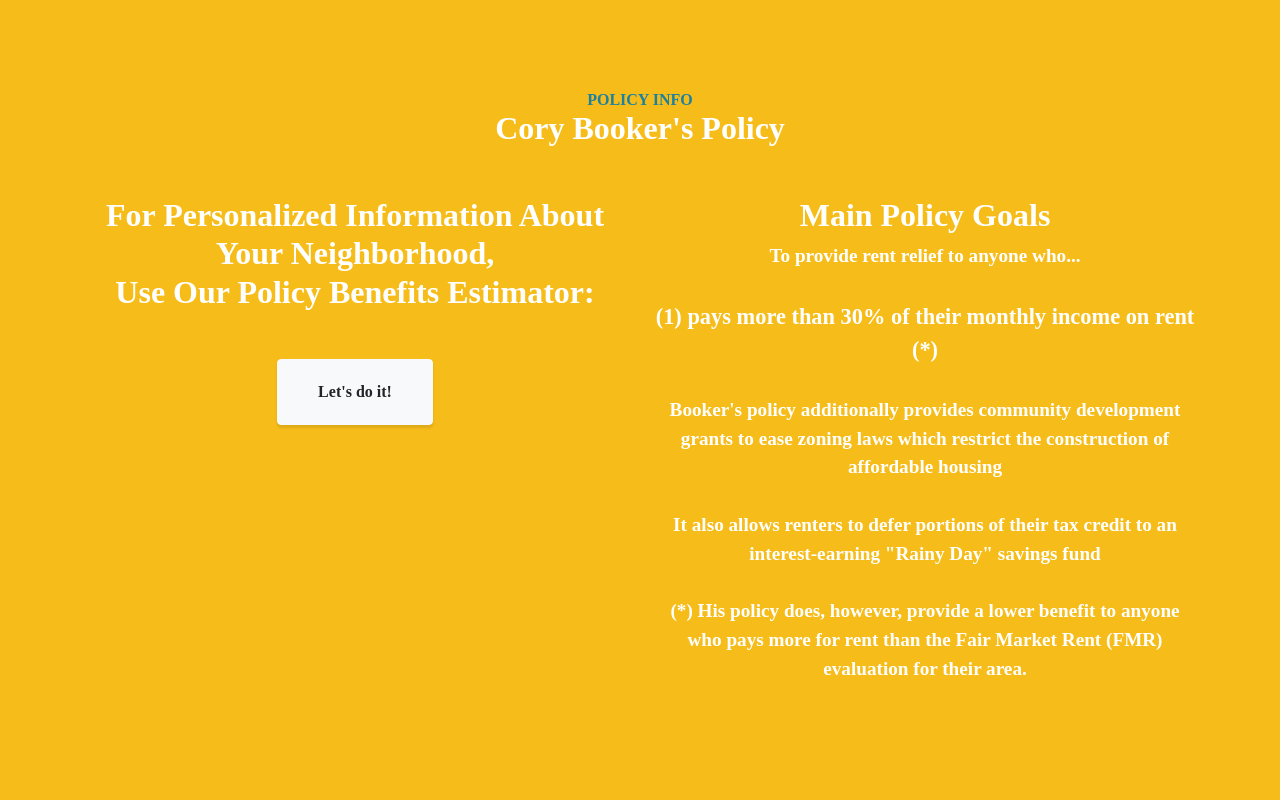
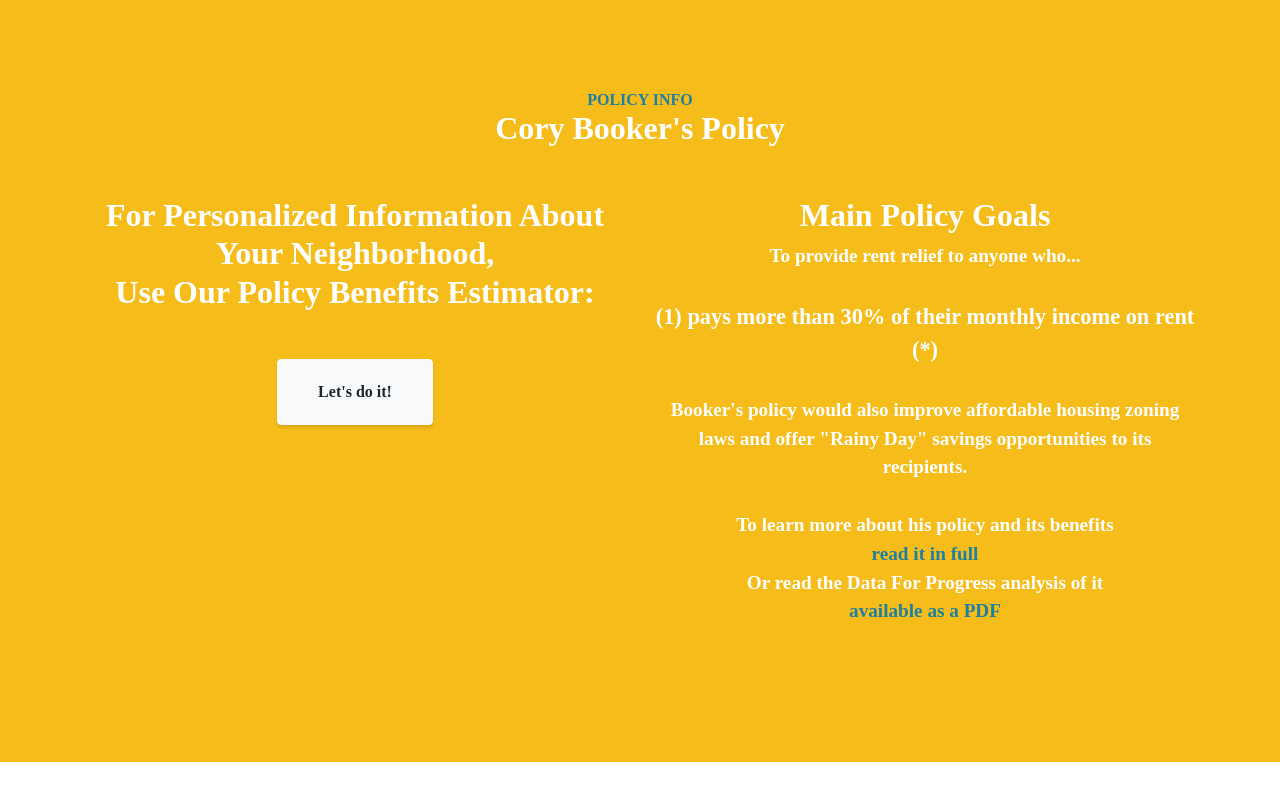
Before and after one commit to aaj3f/housing-policy-react, a React (Create React App) app: page /policies/booker in a window 1280 px wide. Shown: the part 981-1781 px from the top of the page. After the commit the page ends 1743 px from the top, so only its background shows below. Built offline with nearby package versions, Linux system fonts and the light colour scheme.

Commit message:
abridge Summary component content

```diff
--- a/src/components/bookerSummary.js
+++ b/src/components/bookerSummary.js
@@ -6,7 +6,7 @@ class BookerSummary extends Component {
     return(
       <React.Fragment>
         <h2>Main Policy Goals</h2>
-        <p className="text-center text-justify">To provide rent relief to anyone who...<br/><br/><span style={{ fontSize: "1.4rem" }}>(1) pays more than 30% of their monthly income on rent (*)</span><br/><br/>Booker's policy additionally provides community development grants to ease zoning laws which restrict the construction of affordable housing<br/><br/>It also allows renters to defer portions of their tax credit to an interest-earning "Rainy Day" savings fund<br/><br/>(*) His policy does, however, provide a lower benefit to anyone who pays more for rent than the Fair Market Rent (FMR) evaluation for their area.</p>
+        <p className="text-center text-justify">To provide rent relief to anyone who...<br/><br/><span style={{ fontSize: "1.4rem" }}>(1) pays more than 30% of their monthly income on rent (*)</span><br/><br/>Booker's policy would also improve affordable housing zoning laws and offer "Rainy Day" savings opportunities to its recipients.<br/><br/>To learn more about his policy and its benefits<br/><a href="https://www.congress.gov/bill/115th-congress/senate-bill/3342/text" target="_blank">read it in full</a><br/>Or read the Data For Progress analysis of it<br/><a href="http://filesforprogress.org/memos/housing/Booker_DFP_memo.pdf" target="_blank">available as a PDF</a></p>
       </React.Fragment>
     )
   }
--- a/src/components/harrisSummary.js
+++ b/src/components/harrisSummary.js
@@ -6,7 +6,7 @@ class HarrisSummary extends Component {
     return(
       <React.Fragment>
         <h2>Main Policy Goals</h2>
-        <p className="text-center text-justify">To provide rent relief to anyone who...<br/><br/><span style={{ fontSize: "1.4rem" }}>(1) makes less than $100k/year (or $125k in expensive metro areas)<br/>(2) pays more than 30% of their monthly income on rent</span><br/><br/>Her tax credit is more generous to those earning less money<br/><br/>It also applies to renters living in government-subsidized housing<br/><br/>It does not, however, apply to anyone paying more than 150% the evaluated Fair Market Rent (FMR) for the area.</p>
+        <p className="text-center text-justify">To provide rent relief to anyone who...<br/><br/><span style={{ fontSize: "1.4rem" }}>(1) makes less than $100k/year<br/>(or $125k in expensive metro areas)<br/>(2) pays more than 30% of income on rent</span><br/><br/>To learn more about her policy and its benefits<br/><a href="https://www.congress.gov/bill/115th-congress/senate-bill/3250/text" target="_blank">read it in full</a><br/>Or read the Data For Progress analysis of it<br/><a href="http://filesforprogress.org/memos/housing/Harris_DFP_memo.pdf" target="_blank">available as a PDF</a></p>
       </React.Fragment>
     )
   }
--- a/src/components/warrenSummary.js
+++ b/src/components/warrenSummary.js
@@ -6,7 +6,7 @@ class WarrenSummary extends Component {
     return(
       <React.Fragment>
         <h2>Main Policy Goals</h2>
-        <p className="text-center text-justify">To provide downpayment assistance to anyone who...<br/><br/><span style={{ fontSize: "1.4rem" }}>(1) makes less than 120% the median income in their area<br/>(2) lives in a low-income or historically red-lined neighborhood</span><br/><br/>That downpayment also ensures Fair Housing Act (FHA) protections to new homebuyers to prevent unfair mortgage practices, and her policy expands on those protections for minorities and Section 8 recipients.<br/><br/>Her policy also dedicates $470 billion to building & rehabilitating the nation's affordable housing developments, also creating incentive funds for cities to invest further in those developments.<br/><br/>Finally, her policy is the only one to propose a sufficient plan for covering the cost of these benefits, by restoring Bush Administration-era estates taxes.</p>
+        <p className="text-center text-justify">To provide downpayment assistance to anyone who...<br/><br/><span style={{ fontSize: "1.4rem" }}>(1) makes less than 120% their area's median income<br/>(2) lives in a low-income or<br/>historically red-lined area</span><br/><br/>Warren's Policy also expands Fair Housing Act protections, improves funding & zoning for affordable housing, and would pay for itself through estate tax reform.<br/><br/>To learn more about her policy and its benefits<br/><a href="https://www.congress.gov/bill/115th-congress/senate-bill/3503/text" target="_blank">read it in full</a><br/>Or read the Data For Progress analysis of it<br/><a href="http://filesforprogress.org/memos/housing/Warren_DFP_memo.pdf" target="_blank">available as a PDF</a></p>
       </React.Fragment>
     )
   }
```
